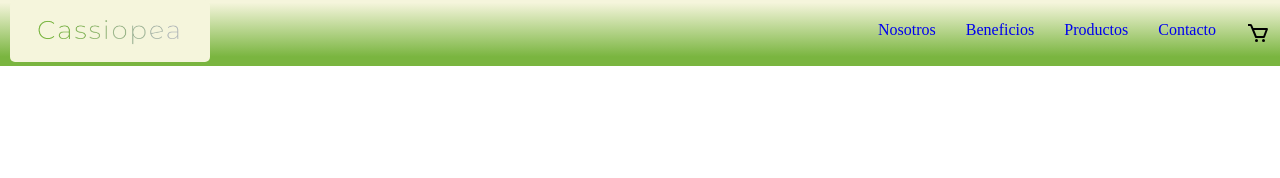
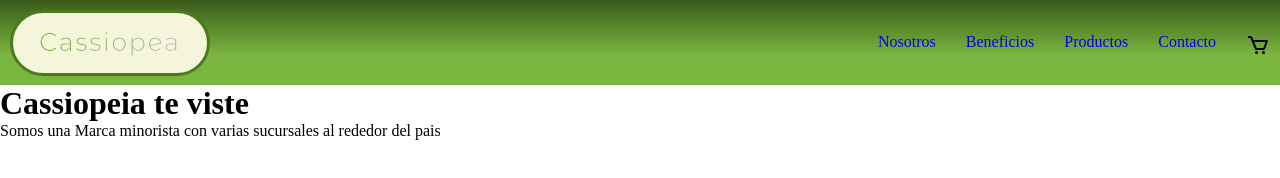
Before and after one commit to LeandroUB5/landing-integrador, a plain HTML site: page index.html in a window 1280 px wide. Drawn offline with Linux system fonts and the light colour scheme.

Commit message:
add: hero

```diff
--- a/assets/style/style.css
+++ b/assets/style/style.css
@@ -1,23 +1,28 @@
-*{
+* {
   margin: 0;
   padding: 0;
   box-sizing: border-box;
   text-decoration: none;
   list-style-type: none;
 }
-header{
-    padding: 0 10px;
+header {
+  padding: 10px 10px 5px 10px;
   display: flex;
   justify-content: space-between;
   align-items: center;
-    background: linear-gradient(180deg, rgba(245,245,220,1) 4%, rgba(122,181,64,1) 86%);
+  background: linear-gradient(
+    0deg,
+    rgba(122, 181, 64, 1) 36%,
+    rgba(59, 92, 26, 1) 98%
+  );
 }
-.logo{
+.logo {
   width: 200px;
   background-color: #f5f5dc;
-    border-radius: 5px;
+  border-radius: 100px;
+  border: solid rgb(75, 121, 29);
 }
-.navbar{
+.navbar {
   display: flex;
   gap: 30px;
 }
--- a/index.html
+++ b/index.html
@@ -1,15 +1,17 @@
 <!DOCTYPE html>
 <html lang="en">
   <head>
-    <meta charset="UTF-8">
-    <meta http-equiv="X-UA-Compatible" content="IE=edge">
-    <meta name="viewport" content="width=device-width, initial-scale=1.0">
-    <link rel="stylesheet" href="./assets/style/style.css">
+    <meta charset="UTF-8" />
+    <meta http-equiv="X-UA-Compatible" content="IE=edge" />
+    <meta name="viewport" content="width=device-width, initial-scale=1.0" />
+    <link rel="stylesheet" href="./assets/style/style.css" />
     <title>Cassiopeia</title>
   </head>
   <body>
     <header>
-        <a href="#"><img src="./assets/img/nav/logo.png" alt="logo" class="logo"></a>
+      <a href="#"
+        ><img src="./assets/img/nav/logo.png" alt="logo" class="logo"
+      /></a>
       <nav class="navbar">
         <ul class="navbar">
           <li><a href="#">Nosotros</a></li>
@@ -17,8 +19,18 @@
           <li><a href="#">Productos</a></li>
           <li><a href="#">Contacto</a></li>
         </ul>
-            <img src="./assets/img/nav/bx-cart.svg" alt="carro">
+        <img src="./assets/img/nav/bx-cart.svg" alt="carro" />
       </nav>
     </header>
+    <main>
+      <div class="conteiner">
+        <div>
+          <h1><span>Cassiopeia</span> te viste</h1>
+          <p>
+            Somos una Marca minorista con varias sucursales al rededor del pais
+          </p>
+        </div>
+      </div>
+    </main>
   </body>
 </html>
```
Lines whose indentation alone changed are shown as unchanged.
